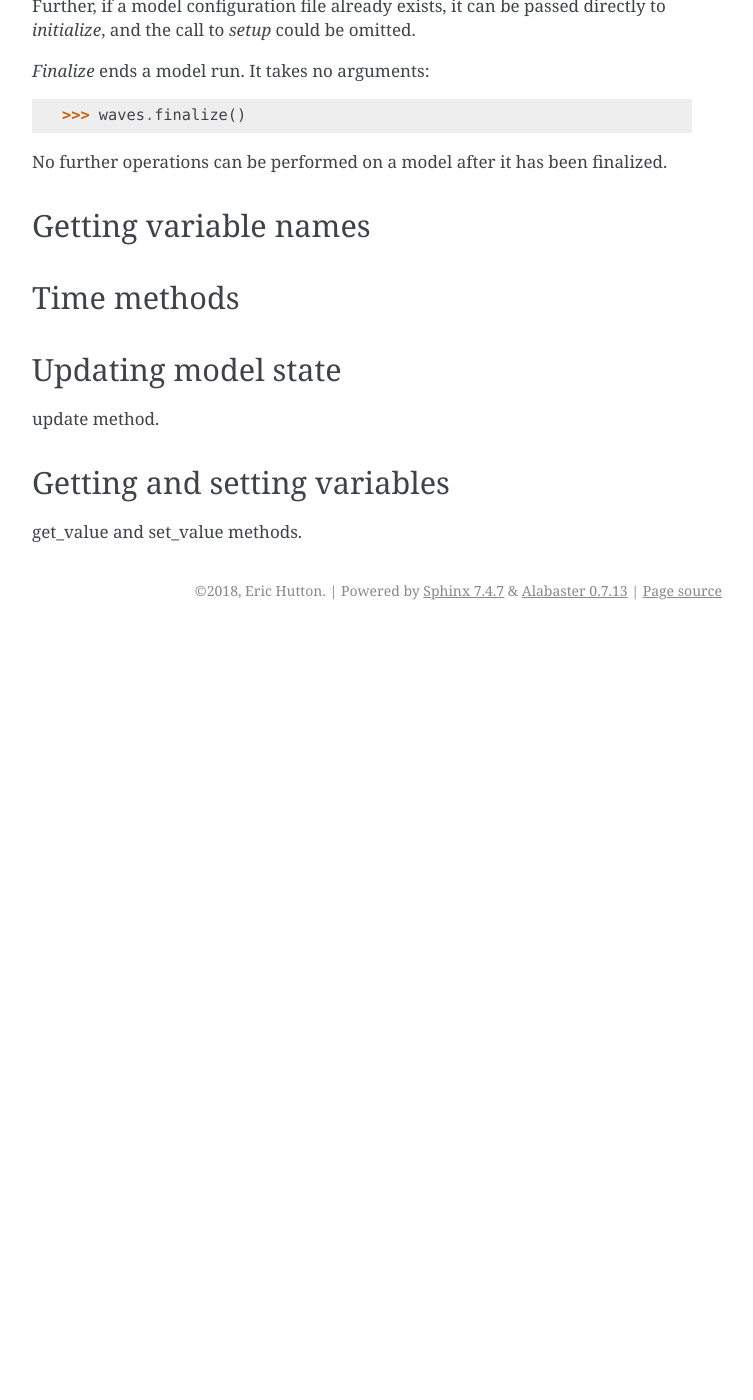
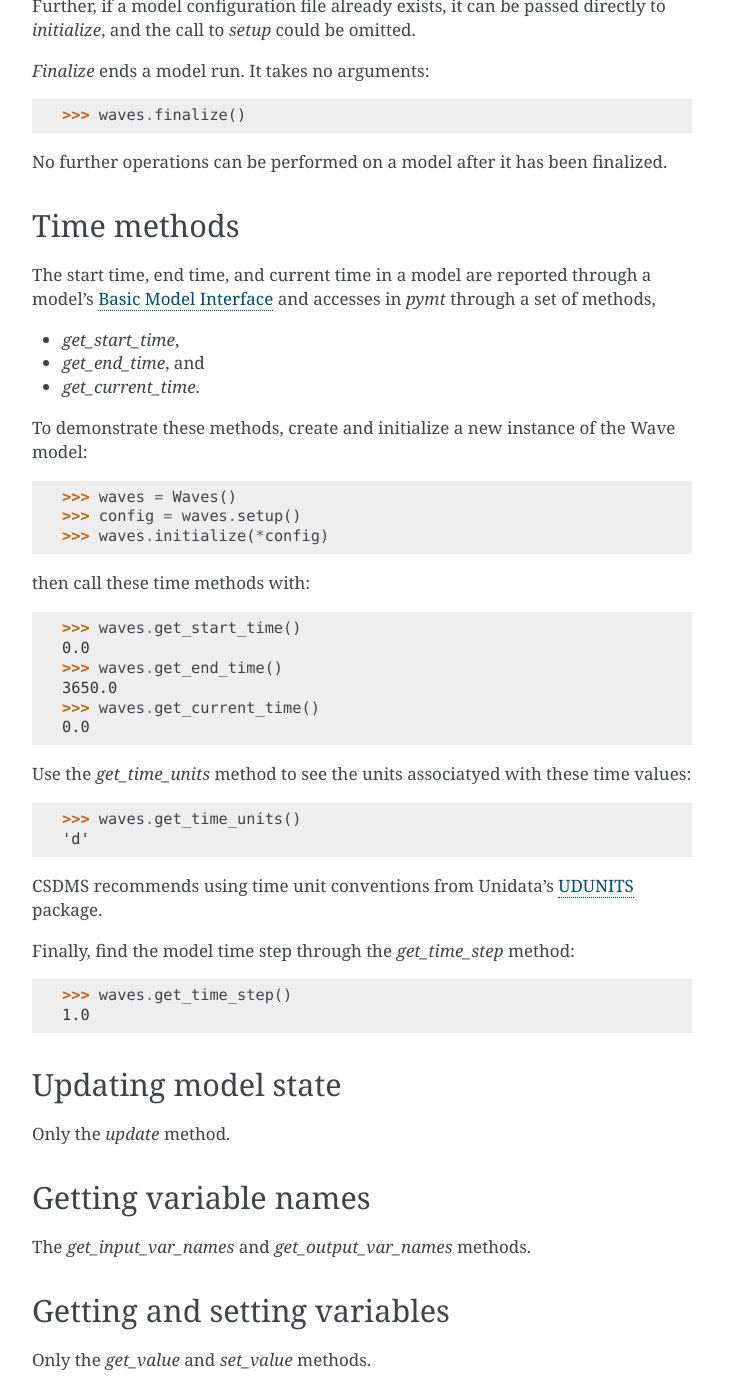
Before and after one commit to csdms/pymt, a Sphinx documentation site: the page built from docs/usage.rst, in a window 1280 px wide and 1400 px high, scrolled down 2839 px. Shown: the whole window, without its empty margins (388-1141 px from the left). Built offline with Sphinx 7.4.7, drawn with Linux system fonts in a browser that asks for light colours; pages that are not in the unit, such as notebooks, are missing from menus; before the commit the page ends 3469 px from its top, so only the background shows below that.

Commit message:
Add time methods section

```diff
--- a/docs/usage.rst
+++ b/docs/usage.rst
@@ -212,21 +212,74 @@ No further operations can be performed on a model
 after it has been finalized.
 
 
-Getting variable names
-----------------------
-
-
 Time methods
 ------------
+
+The start time, end time, and current time in a model
+are reported through a model's
+`Basic Model Interface`_
+and accesses in *pymt* through a set of methods,
+
+* *get_start_time*,
+* *get_end_time*, and
+* *get_current_time*.
+
+To demonstrate these methods,
+create and initialize a new instance of the Wave model:
+
+.. code-block:: python
+
+  >>> waves = Waves()
+  >>> config = waves.setup()
+  >>> waves.initialize(*config)
+
+then call these time methods with:
+
+.. code-block:: python
+
+  >>> waves.get_start_time()
+  0.0
+  >>> waves.get_end_time()
+  3650.0
+  >>> waves.get_current_time()
+  0.0
+
+Use the *get_time_units* method to see the
+units associatyed with these time values:
+
+.. code-block:: python
+
+  >>> waves.get_time_units()
+  'd'
+
+CSDMS recommends using time unit conventions from Unidata’s `UDUNITS`_ package.
+
+Finally,
+find the model time step through the
+*get_time_step* method:
+
+.. code-block:: python
+
+  >>> waves.get_time_step()
+  1.0
+
+.. _Basic Model Interface: https://csdms.colorado.edu/wiki/BMI_Description
+.. _UDUNITS: https://www.unidata.ucar.edu/software/udunits
 
 
 Updating model state
 --------------------
 
-update method.
+Only the *update* method.
+
+
+Getting variable names
+----------------------
+
+The *get_input_var_names* and *get_output_var_names* methods.
 
 
 Getting and setting variables
 -----------------------------
 
-get_value and set_value methods.
+Only the *get_value* and *set_value* methods.
```
